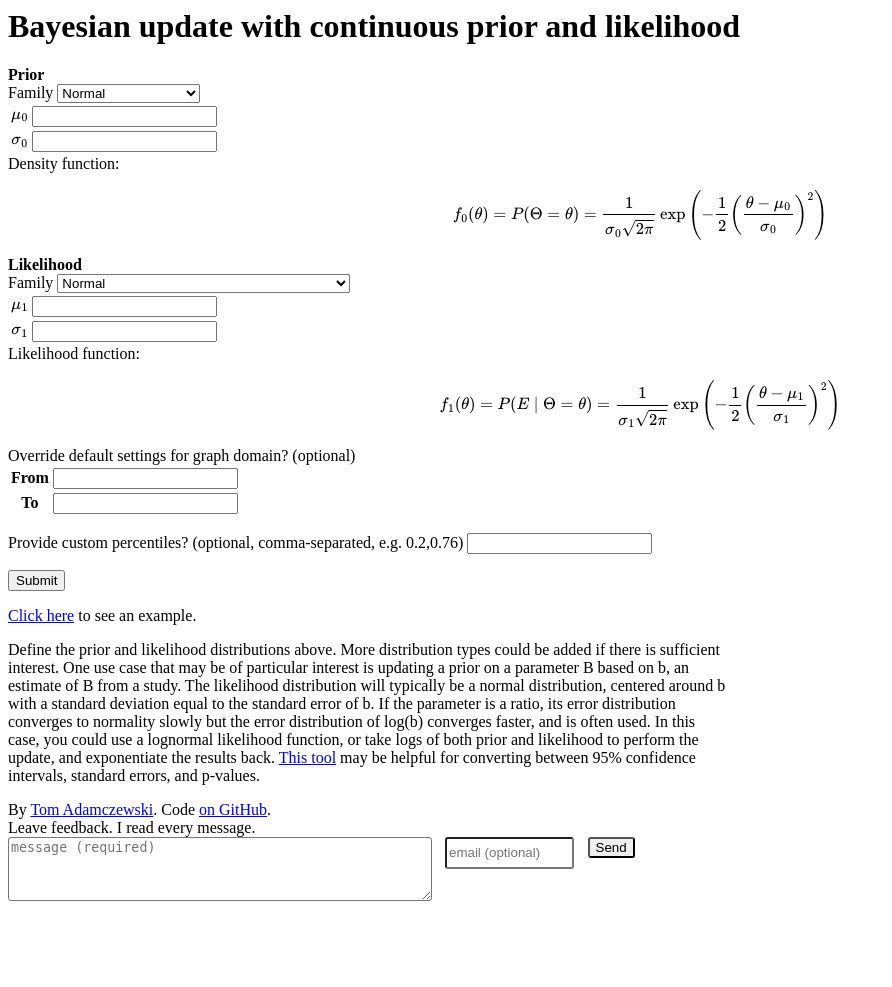
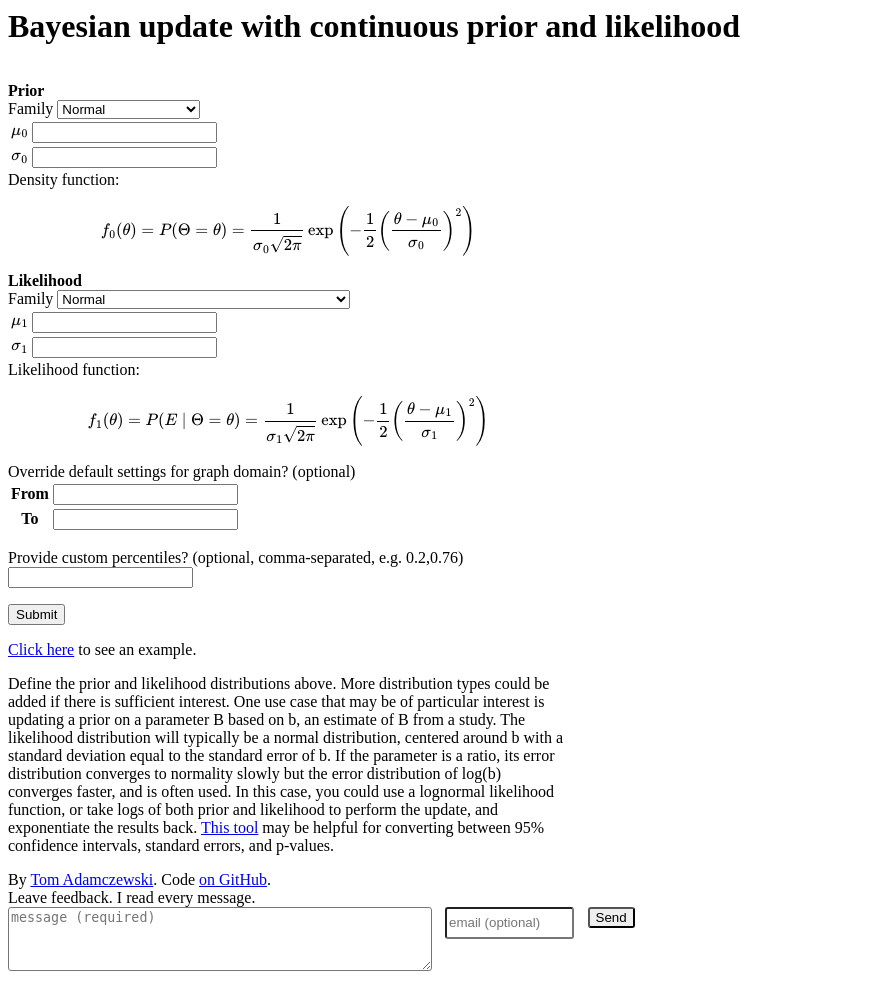
Before and after one commit to tadamcz/bayes-continuous, a Flask app: page / in a window 1280 px wide. Shown: the whole page, without its empty margins (0-892 px from the left). Before the commit the page ends 901 px from the top, so only its background shows below. Run offline with Flask 2, Linux system fonts and the light colour scheme; some libraries are stand-ins or nearby versions.

Commit message:
implement flexbox

```diff
--- a/static/styles.css
+++ b/static/styles.css
@@ -2,5 +2,18 @@
 
 .form_section_title {font-weight: bold}
 .form_section {margin-top: 1em}
-.page_section {margin-top: 1em; max-width: 45em}
+.page_section {margin-top: 1em}
 .footer {margin-top: 1em}
+
+.flexbox {
+    display: flex;
+    flex-wrap: wrap;
+}
+
+#resultsPane{
+    margin-left: 5em;
+}
+
+#inputPane, #inputExplainer {
+    max-width: 35em;
+}
--- a/templates/index.html
+++ b/templates/index.html
@@ -19,6 +19,8 @@
         binomial_pdf_eq
         %}
 
+<div class="flexbox">
+<div id="inputPane">
 {# Beginning of form #}
 <form method="POST">
 {####### PRIOR  #######}
@@ -107,16 +109,17 @@
 
 {####### SUBMIT BUTTON  #######}
 <div class="form_section"><input type="submit"></div>
+
 </form>
 
 <div id="example">
     {% set example_link = "/?data={%22prior%22:%20{%22family%22:%20%22lognormal%22,%20%22normal%22:%20{%22param1%22:%20null,%20%22param2%22:%20null},%20%22lognormal%22:%20{%22param1%22:%201.0,%20%22param2%22:%200.5},%20%22beta%22:%20{%22param1%22:%20null,%20%22param2%22:%20null},%20%22uniform%22:%20{%22param1%22:%20null,%20%22param2%22:%20null}},%20%22likelihood%22:%20{%22family%22:%20%22normal%22,%20%22normal%22:%20{%22param1%22:%2010.0,%20%22param2%22:%203.0},%20%22lognormal%22:%20{%22param1%22:%20null,%20%22param2%22:%20null},%20%22beta%22:%20{%22param1%22:%20null,%20%22param2%22:%20null},%20%22uniform%22:%20{%22param1%22:%20null,%20%22param2%22:%20null}},%20%22graphrange%22:%20{%22param1%22:%20null,%20%22param2%22:%20null},%20%22custompercentiles%22:%20%22%22}" %}
     <a rel="nofollow" href={{ example_link }}>Click here</a> to see an example.
 </div>
+</div>
 
-<div class="page_section">
-    {{graph|safe}}
-</div>
+<div id="resultsPane">
+{{graph|safe}}
 
 <div class="page_section">
 {% if check_on_background_task==1 %}
@@ -129,8 +132,10 @@
 {% if link_to_this %}
 <div> <a href="{{ link_to_this }}">Link to this page</a>.</div>
 {% endif %}
+</div>
+</div>
 
-<div class="page_section">
+<div id="inputExplainer" class="page_section">
 Define the prior and likelihood distributions above. More distribution types could be added if there is sufficient
 interest. One use case that may be of particular interest is updating a prior on a parameter B based on b, an estimate of B from a study. The
 likelihood distribution will typically be a normal distribution, centered around b with a standard deviation equal to the standard error of b.
```
